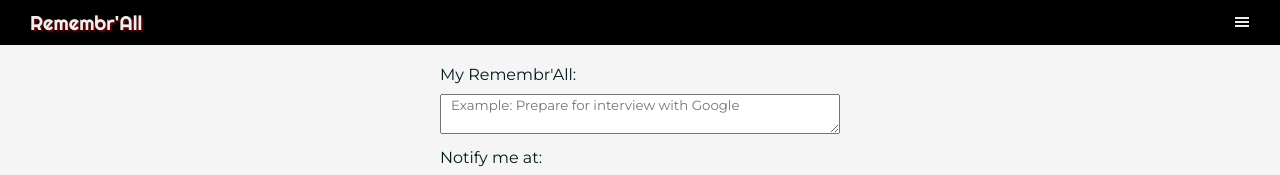
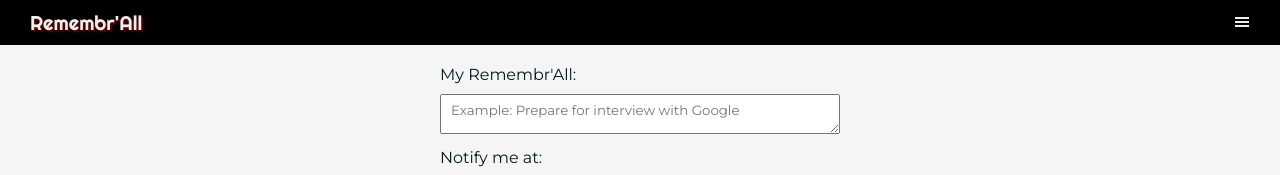
Before and after one commit to katribu/Remembrall-FrontEnd, a React (Create React App) app: page /setremembrall in a window 1280 px wide. Shown: the top 175 px of the page. Built offline with nearby package versions, Linux system fonts and the light colour scheme; no server answers.

Commit message:
added padding to textarea

```diff
--- a/src/App.css
+++ b/src/App.css
@@ -103,6 +103,10 @@
   padding-left: 10px;
   margin: 10px 0;
   font-family: inherit;
+}
+
+textarea.inputChild {
+padding-top: 7px;
 }
 
 .notificationDataMessage {
```
